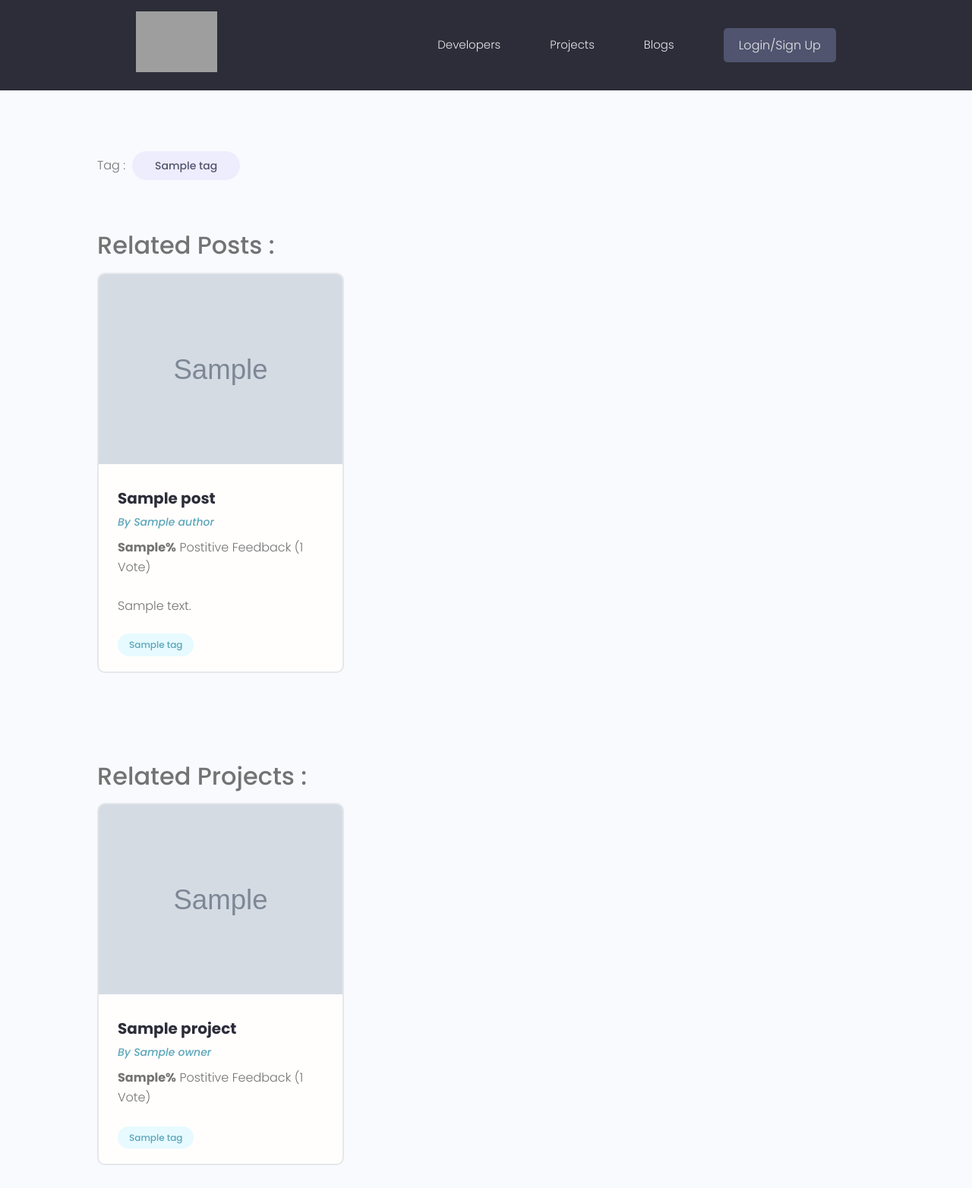
After one commit to 104-sonu-gupta/profiler, a Django app: template templates/related_tags.html in a window 1280 px wide. The commit adds this page. Shown: the whole page at 76% size. Run offline with Django 3.2, Linux system fonts and the light colour scheme; the template is opened without the code that fills it: most values are stand-ins (such as "Sample title", 1, 10 or a date in 2020); grey boxes marked "Sample" are stand-in pictures; some libraries are stand-ins or nearby versions; grey boxes are pictures that could not be loaded.

Commit message:
added tag redirection to projects and posts

```diff
--- a/blogs/templates/blogs/single-post.html
+++ b/blogs/templates/blogs/single-post.html
@@ -9,7 +9,7 @@
                 <div class="singlePost__toolStack">
                     {% for tag in post.tags.all %}
                         <span class="tag tag--pill tag--sub tag--lg">
-                            <small>{{ tag }}</small>
+                            <a href="{% url 'tag-view' tag.id %}"> <small>{{ tag }}</small></a>
                         </span>
                     {% endfor %}
                 </div>
--- a/blogs/urls.py
+++ b/blogs/urls.py
@@ -15,4 +15,6 @@ urlpatterns = [
 
     path('delete-post/<str:id>/', views.delete_post, name='delete-post'),
 
+    path('tag-view/<str:id>/', views.tags_view, name='tag-view'),
+
 ]
--- /dev/null
+++ b/templates/related_tags.html
@@ -0,0 +1,79 @@
+{% extends 'base.html' %}
+{% block content %}
+
+<main class="home">
+    <!-- Related Posts -->
+
+    {% if posts %}
+        <section class="projectsList">
+            <div class="container">
+                <p style="margin-bottom: 5px;">Tag : &nbsp;<small class="tag tag--pill tag--sub tag--lg">{{ tag }}</small></p>
+                <h3 style="margin-bottom: 5px; margin-top: 6rem;">Related Posts : </h3>
+                <div class="grid grid--three">
+                    {% for post in posts %}
+                        <div class="column">
+                            <div class="card project">
+                                <a href="{% url 'single-post' post.id %}" class="project">
+                                    <img class="project__thumbnail" src="{{ post.featured_image.url }}" alt="post thumbnail" />
+                                    <div class="card__body">
+                                        <h3 class="project__title">{{post.title}}</h3>
+                                        <p><a class="project__author" href="{% url 'user-profile' post.author.id %}">By {{ post.author.name }}</a></p>
+                                        <p class="project--rating"><span style="font-weight: bold">{{ post.vote_ratio }}%</span> Postitive Feedback ({{project.vote_count}} Vote{{ project.vote_count|pluralize:",s" }})</p>
+                                        <p class="dev__info">{{ post.content|slice:"120" }}</p><br>
+                                        <div class="project__tags">
+                                            {% for tag in post.tags.all %}
+                                                <span class="tag tag--pill tag--main">
+                                                    <small>{{ tag }}</small>
+                                                </span>
+                                            {% endfor %}
+                                        </div>
+                                    </div>
+                                </a>
+                            </div>
+                        </div>
+                    {% endfor %}
+                </div>
+            </div>
+        </section>
+    {% endif %}
+
+
+    <!-- Related Projects -->
+
+    {% if projects %}
+    <section class="projectsList">
+        <div class="container">
+            <h3 style="margin-bottom: 5px;">Related Projects : </h3>
+                <div class="grid grid--three">
+                    {% for project in projects %}
+                        <div class="column">
+                            <div class="card project">
+                                <a href="{% url 'single-project' project.id %}" class="project">
+                                    <img class="project__thumbnail" src="{{ project.imageURL }}" alt="project thumbnail" />
+                                    <div class="card__body">
+                                        <h3 class="project__title">{{project.title}}</h3>
+                                        <p><a class="project__author" href="{% url 'user-profile' project.owner.id %}">By {{ project.owner.name }}</a></p>
+                                        <p class="project--rating"><span style="font-weight: bold">{{ project.vote_ratio }}%</span> Postitive Feedback ({{project.vote_count}} Vote{{ project.vote_count|pluralize:",s" }})</p>
+                                        <div class="project__tags">
+                                            {% for tag in project.tags.all %}
+                                                <span class="tag tag--pill tag--main">
+                                                    <small>{{ tag }}</small>
+                                                </span>
+                                            {% endfor %}
+                                        </div>
+                                    </div>
+                                </a>
+                            </div>
+                        </div>
+                    {% endfor %}
+                </div>
+            </div>
+        </section>
+    {% endif %}
+
+
+
+
+</main>
+
+{% endblock content %}
```
Also changed, not shown: blogs/models.py (+0 -12 lines), blogs/views.py (+15 -1 lines).
